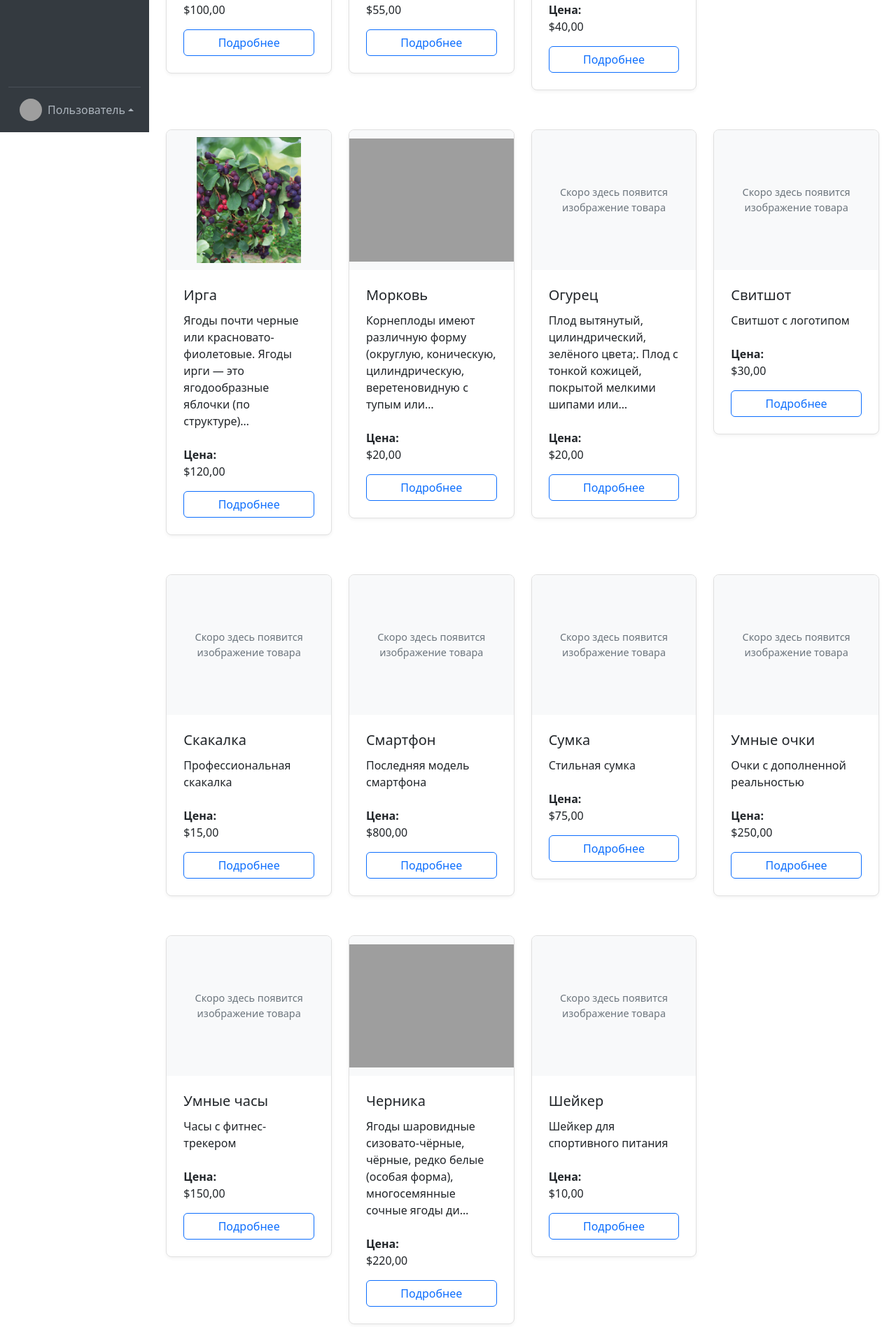
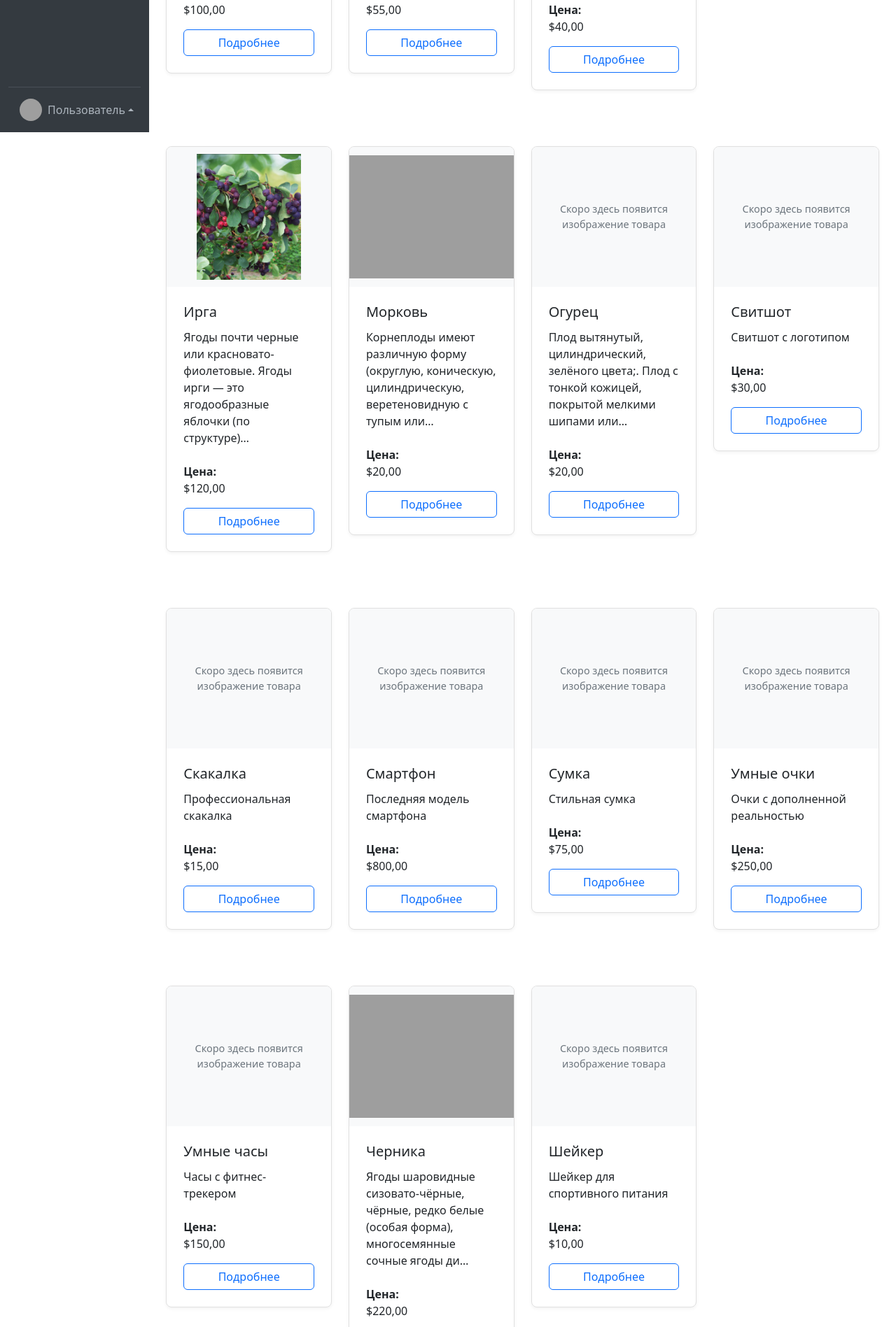
Before and after one commit to MVP2024/web_django, a Django app: template catalog/templates/product_list_by_category.html in a window 1280 px wide. Shown: the part 611-2508 px from the top of the page at 70% size. Run offline with Django 5.2, Linux system fonts and the light colour scheme; the template is opened without the code that fills it: values that come from a table or form of the project are taken from there, others are empty; data comes from the database, SQL or seed files in the repository; grey boxes are pictures that could not be loaded.

Commit message:
Добавленкласса mb-4 к элементу div с классами колонок (col-sm-6 col-md-4 col-lg-3) для нижнего отступа в карточках

```diff
--- a/catalog/templates/category_list.html
+++ b/catalog/templates/category_list.html
@@ -7,10 +7,10 @@
 
     <h1 class="text-center mb-4">Список категорий</h1>
 
-    <div class="row">
+    <div class="row mb-4">
         {# Перебираем список категорий, переданных из представления #}
         {% for category in categories %}
-            <div class="col-sm-6 col-md-4 col-lg-3"> {# Используем колонки для адаптивности #}
+            <div class="col-sm-6 col-md-4 col-lg-3 mb-4"> {# Используем колонки для адаптивности #}
                 <div class="card category-card">
                     {# Здесь можно добавить изображение категории, если оно есть в модели Category #}
                     {% if category.image %}
--- a/catalog/templates/product_list_by_category.html
+++ b/catalog/templates/product_list_by_category.html
@@ -5,9 +5,9 @@
 {% block content %}
     <h1 class="text-center mb-4">Товары в категории "{{ category.name }}"</h1>
 
-    <div class="row mb-5">  {# Добавляем класс mb-5 для нижнего отступа #}
+    <div class="row mb-4">  {# Добавляем класс mb-5 для нижнего отступа #}
         {% for product in products %}
-            <div class="col-sm-6 col-md-4 col-lg-3"> {# Используем колонки для адаптивности #}
+            <div class="col-sm-6 col-md-4 col-lg-3 mb-4"> {# Используем колонки для адаптивности #}
                 <div class="card product-card mb-4 box-shadow"> {# Добавлен класс product-card и mb-4 #}
                     <div class="product-img-container"> {# Добавлен контейнер для изображений #}
                         {% if product.image %}
```
